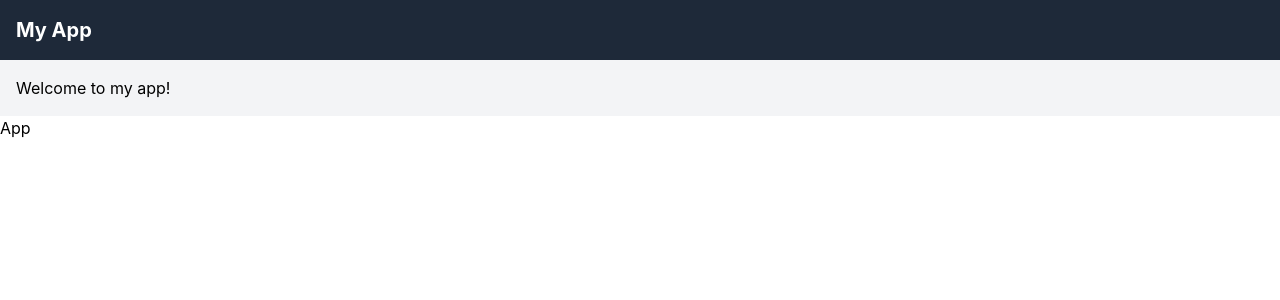
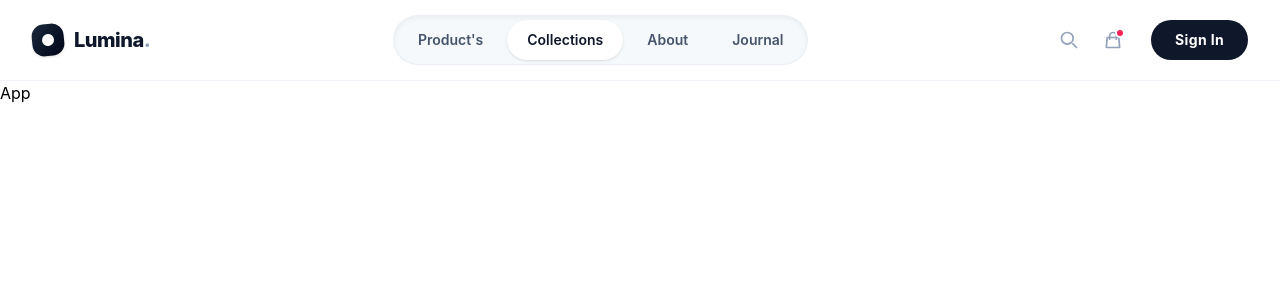
Before and after one commit to HimanshuKumarShahi/chai-aur-react, a React (Vite) app in the folder reactdetails/: page / in a window 1280 px wide. Shown: the top 300 px of the page. Built offline with nearby package versions, Linux system fonts and the light colour scheme.

Commit message:
design navbar

```diff
--- a/reactdetails/src/components/navbar.jsx
+++ b/reactdetails/src/components/navbar.jsx
@@ -3,12 +3,75 @@ import React from 'react'
 export default function navbar() {
   return (
     <>
-        <div className="bg-gray-800 text-white p-4">
-          <h1 className="text-xl font-bold">My App</h1>
+    <nav className="sticky top-0 z-50 w-full backdrop-blur-xl bg-white/70 border-b border-slate-200/50 font-sans">
+      <div className="max-w-7xl mx-auto px-4 sm:px-6 lg:px-8">
+        <div className="flex justify-between items-center h-16 sm:h-20">
+
+
+          <div className="flex-shrink-0 flex items-center cursor-pointer gap-2.5 group">
+
+            <div className="w-8 h-8 rounded-xl bg-gradient-to-br from-slate-800 to-slate-950 flex items-center justify-center transform -rotate-6 transition-transform duration-300 group-hover:rotate-0 shadow-sm">
+              <div className="w-3 h-3 bg-white rounded-full"></div>
+            </div>
+            <span className="font-extrabold text-xl tracking-tight text-slate-900">
+              Lumina<span className="text-slate-400">.</span>
+            </span>
+          </div>
+
+
+          <div className="hidden md:flex items-center gap-1 bg-slate-100/60 p-1 rounded-full border border-slate-200/60 shadow-inner">
+            <a href="" className="px-5 py-2.5 rounded-full text-sm font-semibold text-slate-600 hover:text-slate-900 hover:bg-white hover:shadow-sm transition-all duration-300">
+              Product's
+            </a>
+
+            <a href="#" className="px-5 py-2.5 rounded-full text-sm font-semibold text-slate-900 bg-white shadow-sm transition-all duration-300">
+              Collections
+            </a>
+            <a href="#" className="px-5 py-2.5 rounded-full text-sm font-semibold text-slate-600 hover:text-slate-900 hover:bg-white hover:shadow-sm transition-all duration-300">
+              About
+            </a>
+            <a href="#" className="px-5 py-2.5 rounded-full text-sm font-semibold text-slate-600 hover:text-slate-900 hover:bg-white hover:shadow-sm transition-all duration-300">
+              Journal
+            </a>
+          </div>
+
+
+          <div className="flex items-center gap-3 sm:gap-5">
+
+
+            <div className="hidden sm:flex items-center gap-2">
+
+              <button className="p-2 text-slate-400 hover:text-slate-900 transition-colors duration-200 rounded-full hover:bg-slate-100">
+                <svg className="w-5 h-5" fill="none" stroke="currentColor" strokeWidth="2" viewBox="0 0 24 24">
+                  <path strokeLinecap="round" strokeLinejoin="round" d="M21 21l-4.35-4.35M17 10a7 7 0 11-14 0 7 7 0 0114 0z" />
+                </svg>
+              </button>
+
+
+              <button className="p-2 text-slate-400 hover:text-slate-900 transition-colors duration-200 rounded-full hover:bg-slate-100 relative">
+                <svg className="w-5 h-5" fill="none" stroke="currentColor" strokeWidth="2" viewBox="0 0 24 24">
+                  <path strokeLinecap="round" strokeLinejoin="round" d="M16 11V7a4 4 0 00-8 0v4M5 9h14l1 12H4L5 9z" />
+                </svg>
+
+                <span className="absolute top-1.5 right-1.5 w-2.5 h-2.5 bg-rose-500 rounded-full border-2 border-white"></span>
+              </button>
+            </div>
+
+            <button className="hidden sm:block px-6 py-2.5 bg-slate-900 text-white text-sm font-bold tracking-wide rounded-full hover:bg-slate-800 hover:shadow-lg hover:shadow-slate-900/20 active:scale-95 transition-all duration-300">
+              Sign In
+            </button>
+
+
+            <button className="md:hidden p-2 text-slate-600 hover:text-slate-900 hover:bg-slate-100 rounded-full transition-colors">
+              <svg className="w-6 h-6" fill="none" stroke="currentColor" strokeWidth="2" viewBox="0 0 24 24">
+                <path strokeLinecap="round" strokeLinejoin="round" d="M4 6h16M4 12h16M4 18h16" />
+              </svg>
+            </button>
+          </div>
+
         </div>
-        <div className="bg-gray-100 p-4">
-          <p>Welcome to my app!</p>
-        </div>
+      </div>
+    </nav>
     </>
   )
 }
```
